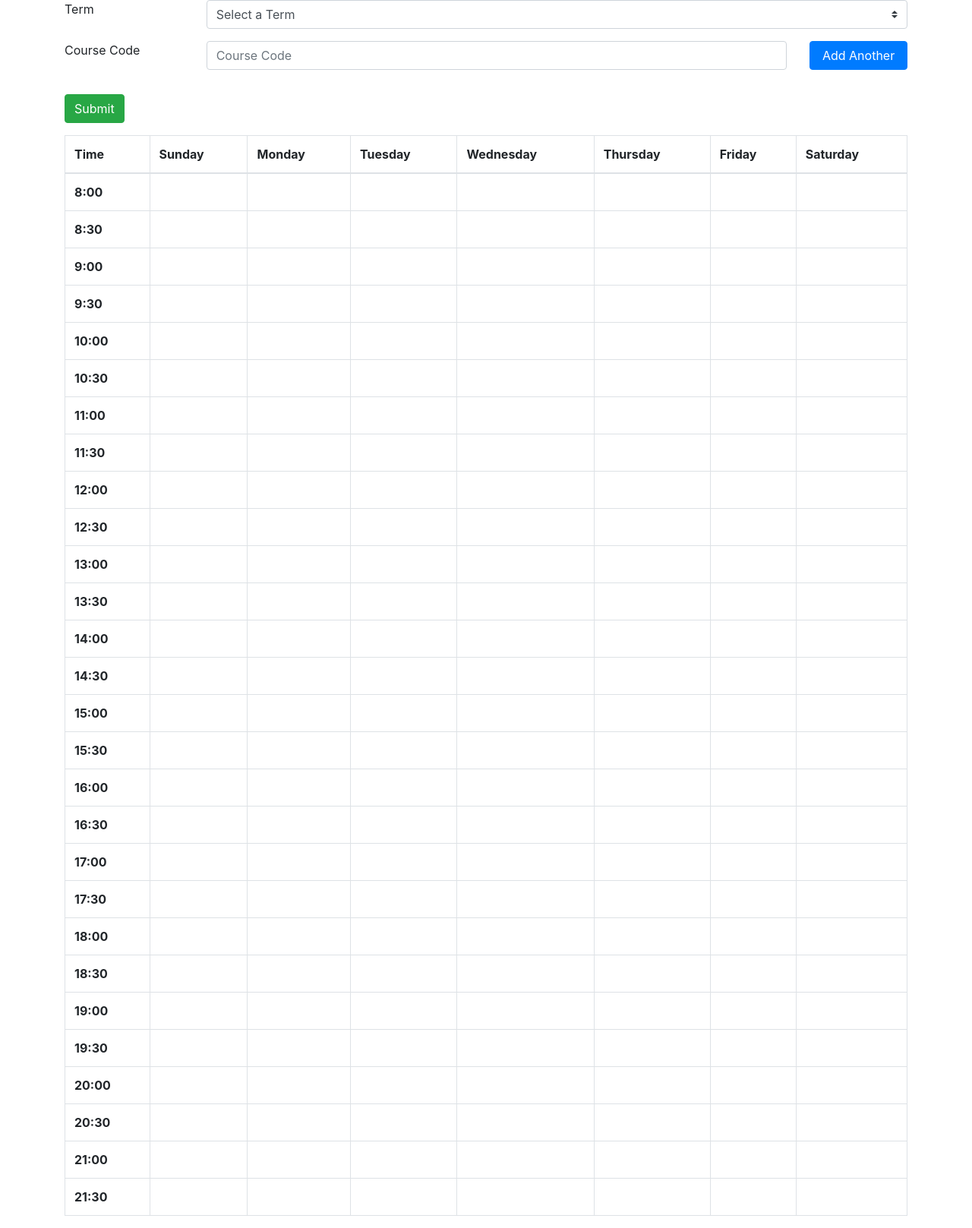
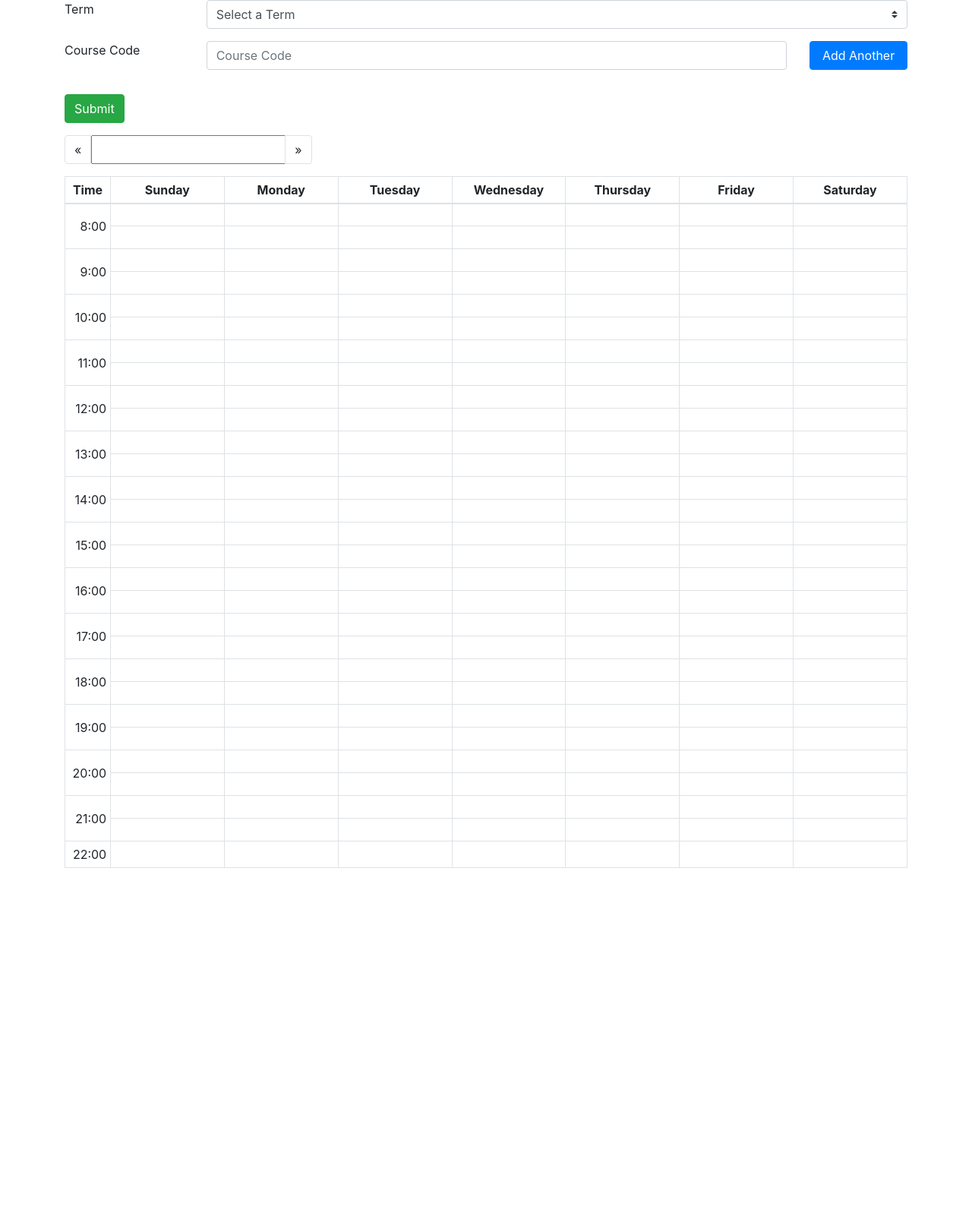
Before and after one commit to zhu-tom/Course-Registration, a PHP site: page / in a window 1280 px wide. Shown: the whole page at 76% size. After the commit the page ends 1143 px from the top, so only its background shows below. Run offline with PHP 8.4, Linux system fonts and the light colour scheme; lists and menus that the app fills with data are empty.

Commit message:
Add timetables and paginations

```diff
--- a/templates/index.php
+++ b/templates/index.php
@@ -4,7 +4,28 @@
     <title>Enter Courses</title>
     <link rel="stylesheet" href="https://stackpath.bootstrapcdn.com/bootstrap/4.3.1/css/bootstrap.min.css" integrity="sha384-ggOyR0iXCbMQv3Xipma34MD+dH/1fQ784/j6cY/iJTQUOhcWr7x9JvoRxT2MZw1T" crossorigin="anonymous">
     <link rel="stylesheet" href="https://cdnjs.cloudflare.com/ajax/libs/font-awesome/4.7.0/css/font-awesome.min.css">
-
+    <style>
+        table {
+            table-layout: fixed;
+        }
+        #timetable td {
+            color: white;
+        }
+        tbody tr {
+            height: 30px;
+        }
+        td h6, p {
+            margin: 0;
+            padding: 0;
+            border: 0;
+        }
+        .time {
+            font-weight: normal;
+        }
+        td {
+            vertical-align: center;
+        }
+    </style>
 </head>
 <body>
     <div class='container'>
@@ -40,17 +61,42 @@
                 </div>
             </div>
         </form>
-        <table class="table table-bordered">
+        <div class='row'>
+            <div class='col-3'>
+                <nav aria-label="Page navigation example">
+                    <ul class="pagination">
+                        <li class="page-item">
+                        <a class="page-link" aria-label="Previous">
+                            <span aria-hidden="true" aria-label='Previous'>&laquo;</span>
+                            <span class="sr-only">Previous</span>
+                        </a>
+                        </li>
+                        <input type='number' id='page'>
+                        <li class="page-item">
+                        <a class="page-link" aria-label="Next">
+                            <span aria-hidden="true" aria-label='Next'>&raquo;</span>
+                            <span class="sr-only">Next</span>
+                        </a>
+                        </li>
+                    </ul>
+                </nav>
+            </div>
+            <div class='col-2 align-middle text-left' id='totPages'>
+            </div>
+            <div class='col'>
+            </div>
+        </div>
+        <table class="table-sm table table-bordered">
             <thead>
                 <tr>
-                    <th scope="col">Time</th>
-                    <th scope="col">Sunday</th>
-                    <th scope="col">Monday</th>
-                    <th scope="col">Tuesday</th>
-                    <th scope="col">Wednesday</th>
-                    <th scope="col">Thursday</th>
-                    <th scope="col">Friday</th>
-                    <th scope="col">Saturday</th>
+                    <th class='text-center' style='width:60px' cope="col">Time</th>
+                    <th class='text-center' scope="col">Sunday</th>
+                    <th class='text-center' scope="col">Monday</th>
+                    <th class='text-center' scope="col">Tuesday</th>
+                    <th class='text-center' scope="col">Wednesday</th>
+                    <th class='text-center' scope="col">Thursday</th>
+                    <th class='text-center' scope="col">Friday</th>
+                    <th class='text-center' scope="col">Saturday</th>
                 </tr>
             </thead>
             <tbody id='timetable'>
@@ -73,11 +119,62 @@ codeRow = "<div class='row form-group'>\
                 </div>\
             </div>"
 delbtn = "<input type='button' style='width:100%' class='btn btn-danger del-course' value='Delete'>"
+function loadTimetable() {
+    $('#timetable').text('');
+    $('#timetable').append('<tr id="7.5"><th class="time align-middle text-right" rowspan="2" scope="col">8:00</th><td></td><td></td><td></td><td></td><td></td><td></td><td></td></tr>');
+    for (let i = 8; i <= 21; i++) {
+        $('#timetable').append('<tr id="'+ i + '"><th class="time align-middle text-right" style="display:none" scope="col"></th><td></td><td></td><td></td><td></td><td></td><td></td><td></td></tr>');
+        $('#timetable').append('<tr id="'+ (i+0.5) + '"><th class="time align-middle text-right" rowspan="2" scope="col">' + (i+1) + ':00' + '</th><td></td><td></td><td></td><td></td><td></td><td></td><td></td></tr>');
+    }
+}
+
+var timetables = null;
+var count = 0;
+
+function loadPage(pageNum) {
+    $('#page').val(pageNum+1);
+    console.log($('#page'));
+    result = timetables;
+    loadTimetable();
+    colours = ['#CC0000', '#FF8800', '#007E33', '#0099CC', '#00695c', '#0d47a1', '#9933CC', '#1C2331', '#3e2723', '#880e4f']
+    rows = $('#timetable').find('tr');
+    if (result['courses'][pageNum] === null) {
+        alert('No Timetables Found');
+        return;
+    }
+    for (lecture of result['courses'][pageNum]) {
+        if (lecture != null) {
+            startTime = lecture.time.values[0];
+            hour = Math.floor(startTime/100);
+            mins = (startTime % 100 == 35) ? 0.5 : 0;
+            startTime = hour + mins;
+
+            endTime = lecture.time.values[1];
+            hour = Math.floor(endTime/100);
+            mins = (endTime % 100 == 25) ? 0.5 : 1;
+            endTime = hour + mins;
+
+            colour = colours.pop();
+            rowspan = (endTime-startTime)/0.5;
+            startRow = $('[id="'+ startTime + '"]');
+            for (day of lecture.days) {
+                for (let i = startTime+0.5; i < endTime; i+=0.5) {
+                    $($('[id="'+ i + '"]').find('td')[day]).css('display', 'none');
+                }
+                $($(startRow).find('td')[day])
+                .attr('rowspan', rowspan)
+                .attr('id', lecture.code+lecture.section)
+                .css('background-color', colour)
+                .append('<h6>' + lecture.code + lecture.section + '</h6><p class="small">' + lecture.time.display + ' (' + lecture.crn + ')' + '</p><p class="small prof">'+ lecture.prof.name + (lecture.prof.ratings.overall_rating ? ' (' + lecture.prof.ratings.overall_rating + ')' : '') +'</p>');
+            }
+        }
+
+    }
+}
+
 $(document).ready(function(e) {
-    for (let i = 8; i <= 21; i++) {
-        $('#timetable').append('<tr id="'+ i + '"><th scope="col">' + i + ':00' + '</th><td></td><td></td><td></td><td></td><td></td><td></td><td></td></tr>');
-        $('#timetable').append('<tr id="'+ (i+0.5) + '"><th scope="col">' + i + ':30' + '</th><td></td><td></td><td></td><td></td><td></td><td></td><td></td></tr>');
-    }
+    loadTimetable();
+
     $.ajax({
         url: '/getTerms',
         type: 'POST',
@@ -95,8 +192,29 @@ $(document).ready(function(e) {
         $(e.target).remove();
         $('#codes').append(codeRow);
     });
+    $(document).on('input', '#page', (e) => {
+        count = $(e.target).val()-1
+        if (count < 0) {
+            count = timetables.courses.length - 1;
+        }
+        else if (count >= timetables.courses.length) {
+            count = 0;
+        }
+        loadPage(count);
+    });
     $(document).on('click', '.del-course', (e) => {
         $(e.target).parents('.row').remove();
+    });
+    $(document).on('click', '.page-link', (e) => {
+        count += $(e.target).attr('aria-label') == 'Next' ? 1 : -1;
+        if (count < 0) {
+            count = timetables.courses.length - 1;
+        }
+        else if (count >= timetables.courses.length) {
+            count = 0;
+        }
+        console.log(count);
+        loadPage(count);
     });
     $('#submit').on('click', (event) => {
         if ($('#term').val() === null) {
@@ -119,6 +237,9 @@ $(document).ready(function(e) {
             data: JSON.stringify(data),
             success: (result) => {
                 console.log(result);
+                $('#totPages').text('of ' + result.courses.length);
+                timetables = result;
+                loadPage(0);
             }
         });
     });
```
